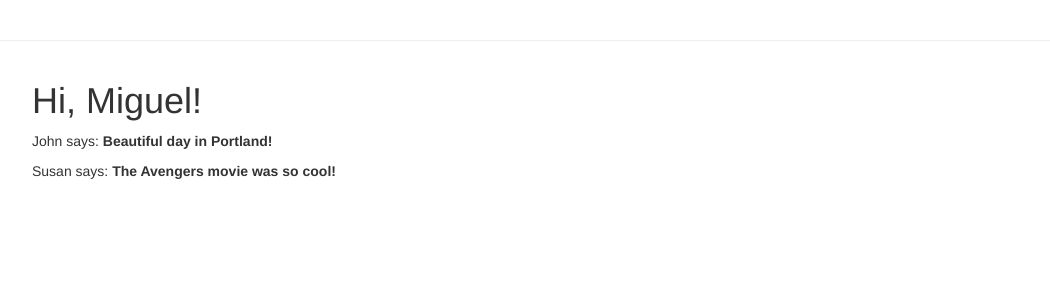
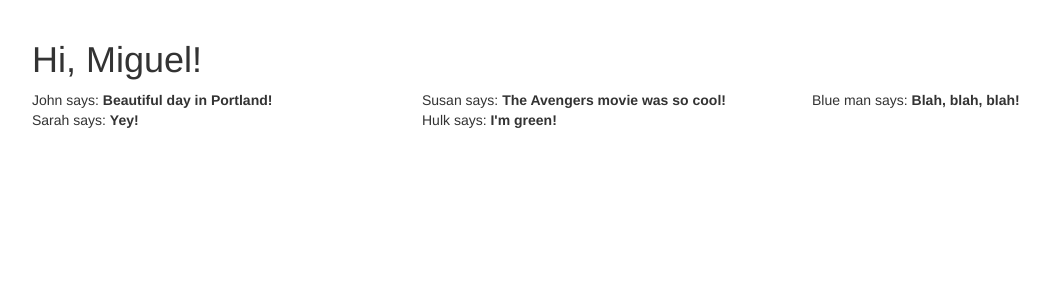
Before and after one commit to jjdblast/ilw2015, a Flask app: page / in a window 1280 px wide. Shown: the part 52-352 px from the top of the page, without its empty margins (38-1088 px from the left). Run offline with Flask 2, Linux system fonts and the light colour scheme; some libraries are stand-ins or nearby versions.

Commit message:
Now something is being done with this bootstrap thing.

```diff
--- a/app/templates/base.html
+++ b/app/templates/base.html
@@ -33,7 +33,6 @@
             </div>
         </div>
     </div>
-    <hr>
     {% block content %}{% endblock %}
       <!-- jQuery (necessary for Bootstrap's JavaScript plugins) -->
     <script src="https://ajax.googleapis.com/ajax/libs/jquery/1.11.2/jquery.min.js"></script>
--- a/app/templates/index.html
+++ b/app/templates/index.html
@@ -1,11 +1,17 @@
 {% extends "base.html" %}
 {% block content %}
     <div class="container">
-        <h1>Hi, {{ user.nickname }}!</h1>
-        {% for post in posts %}
-        <p>
-          {{ post.author.nickname }} says: <b>{{ post.body }}</b>
-        </p>
-        {% endfor %}
+        <div class="row">
+           <div class="col-md-12">
+                <h1>Hi, {{ user.nickname }}!</h1>
+                <div class="row">
+                    {% for post in posts %}
+                    <div class="col-md-4">
+                      {{ post.author.nickname }} says: <b>{{ post.body }}</b>
+                    </div>
+                    {% endfor %}
+                </div>
+           </div>
+        </div>
     </div>
 {% endblock %}
--- a/app/views.py
+++ b/app/views.py
@@ -14,7 +14,20 @@ def index():
         {
             'author': {'nickname': 'Susan'},
             'body': 'The Avengers movie was so cool!'
+        },
+        {
+            'author': {'nickname': 'Blue man'},
+            'body': 'Blah, blah, blah!'
+        },
+        {
+            'author': {'nickname': 'Sarah'},
+            'body': 'Yey!'
+        },
+        {
+            'author': {'nickname': 'Hulk'},
+            'body': "I'm green!"
         }
+
     ]
     return render_template("index.html",
                            title='Home',
```
